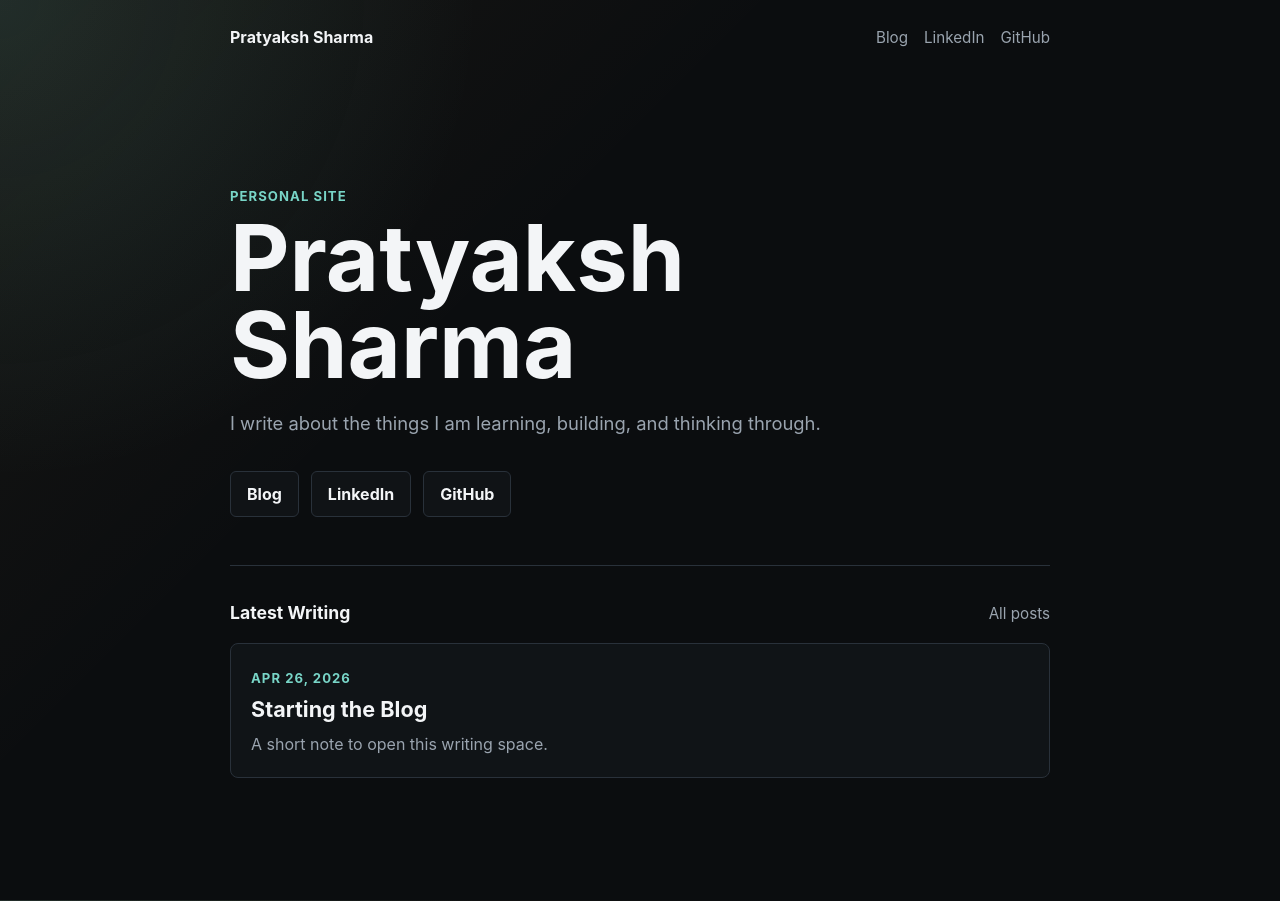
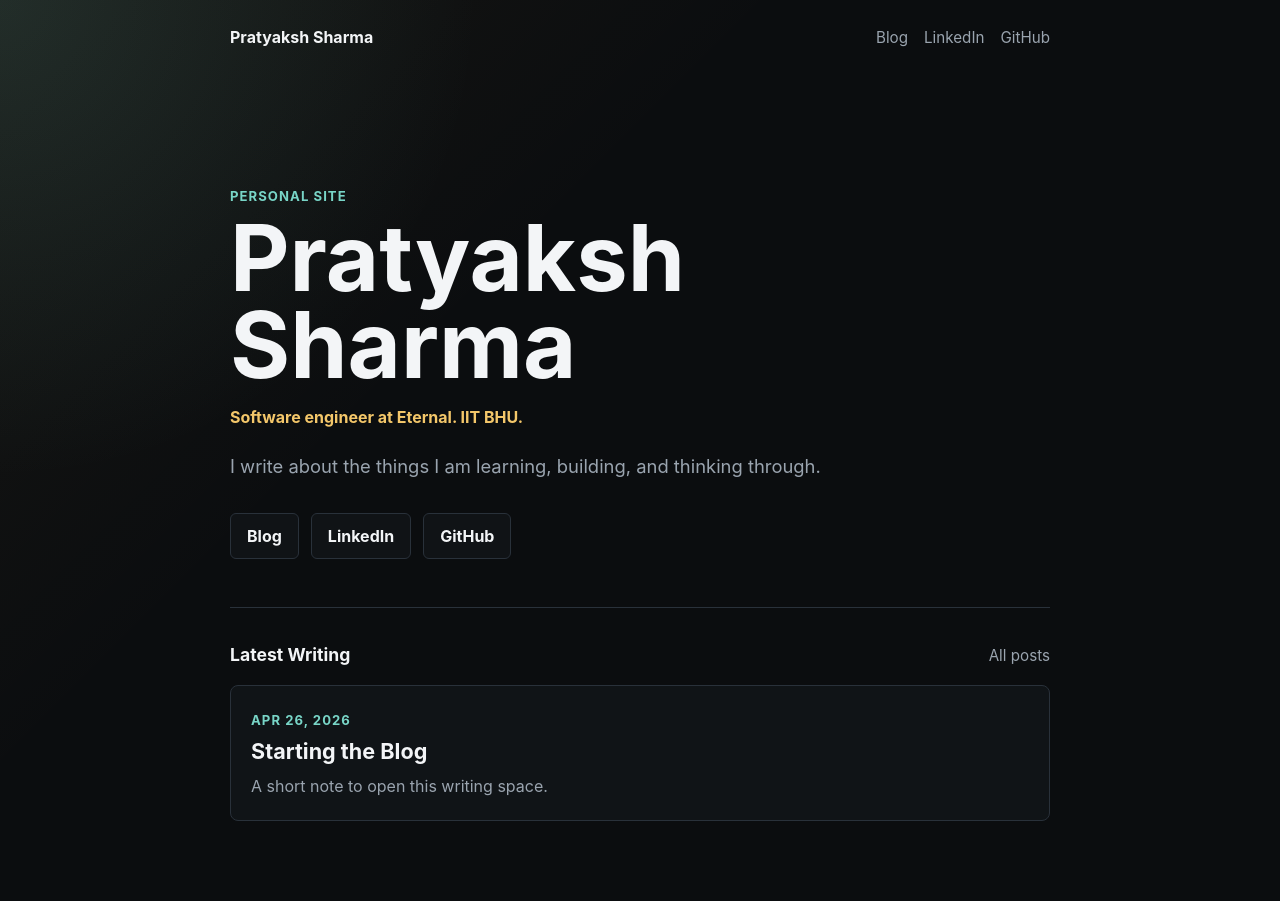
Before and after one commit to zprats/pratyaksh, a Jekyll site: the page built from index.html, in a window 1280 px wide. Built offline with Jekyll 4.4.1, drawn with Linux system fonts in a browser that asks for light colours.

Commit message:
Add homepage role line

```diff
--- a/assets/styles.css
+++ b/assets/styles.css
@@ -103,6 +103,13 @@ h1 {
     margin-top: 1.25rem;
     color: var(--muted);
     font-size: 1.15rem;
+}
+
+.role {
+    margin-top: 1rem;
+    color: var(--accent-strong);
+    font-size: 1rem;
+    font-weight: 700;
 }
 
 .actions {
--- a/index.html
+++ b/index.html
@@ -7,6 +7,7 @@ description: Personal site and writing by Pratyaksh Sharma.
 <section class="home-hero">
     <p class="eyebrow">Personal site</p>
     <h1>Pratyaksh Sharma</h1>
+    <p class="role">Software engineer at Eternal. IIT BHU.</p>
     <p class="intro">I write about the things I am learning, building, and thinking through.</p>
     <div class="actions" aria-label="Primary links">
         <a href="{{ '/blog/' | relative_url }}">Blog</a>
```
